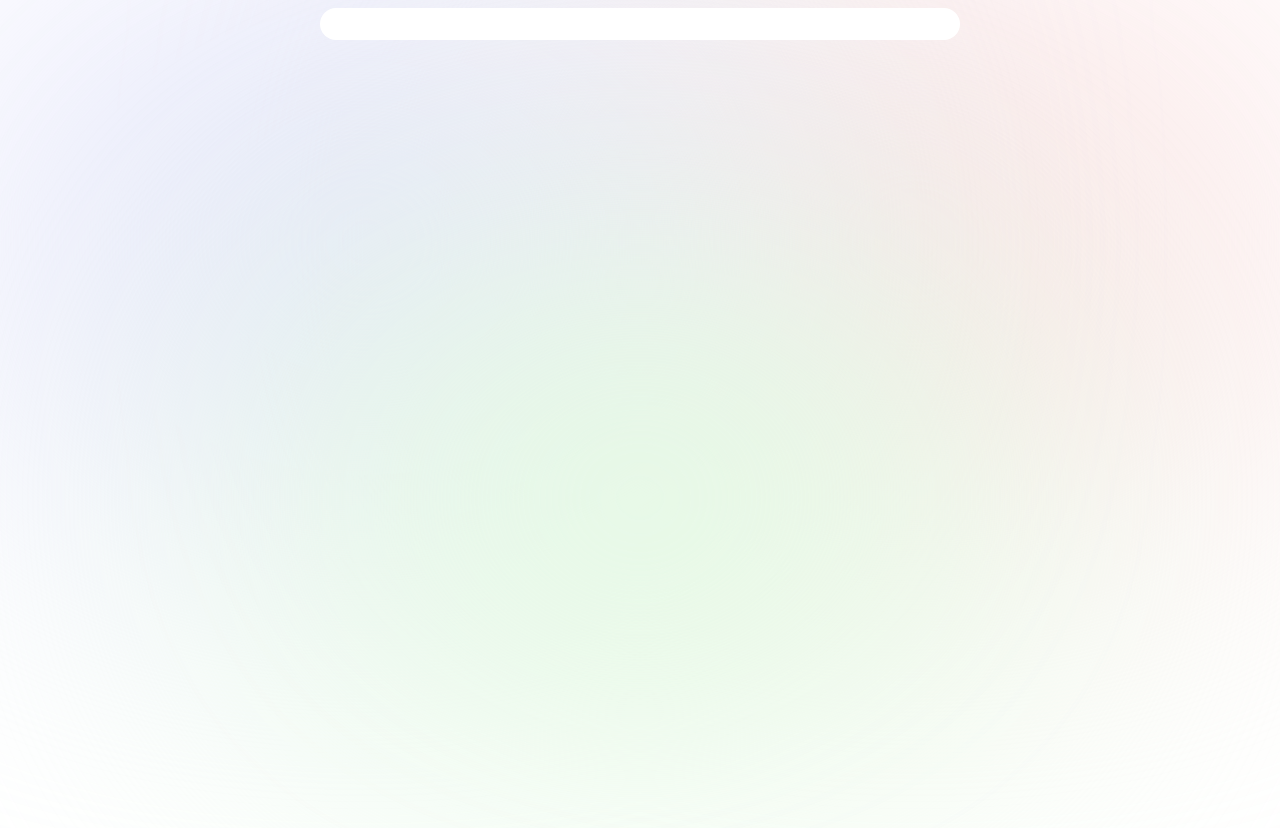
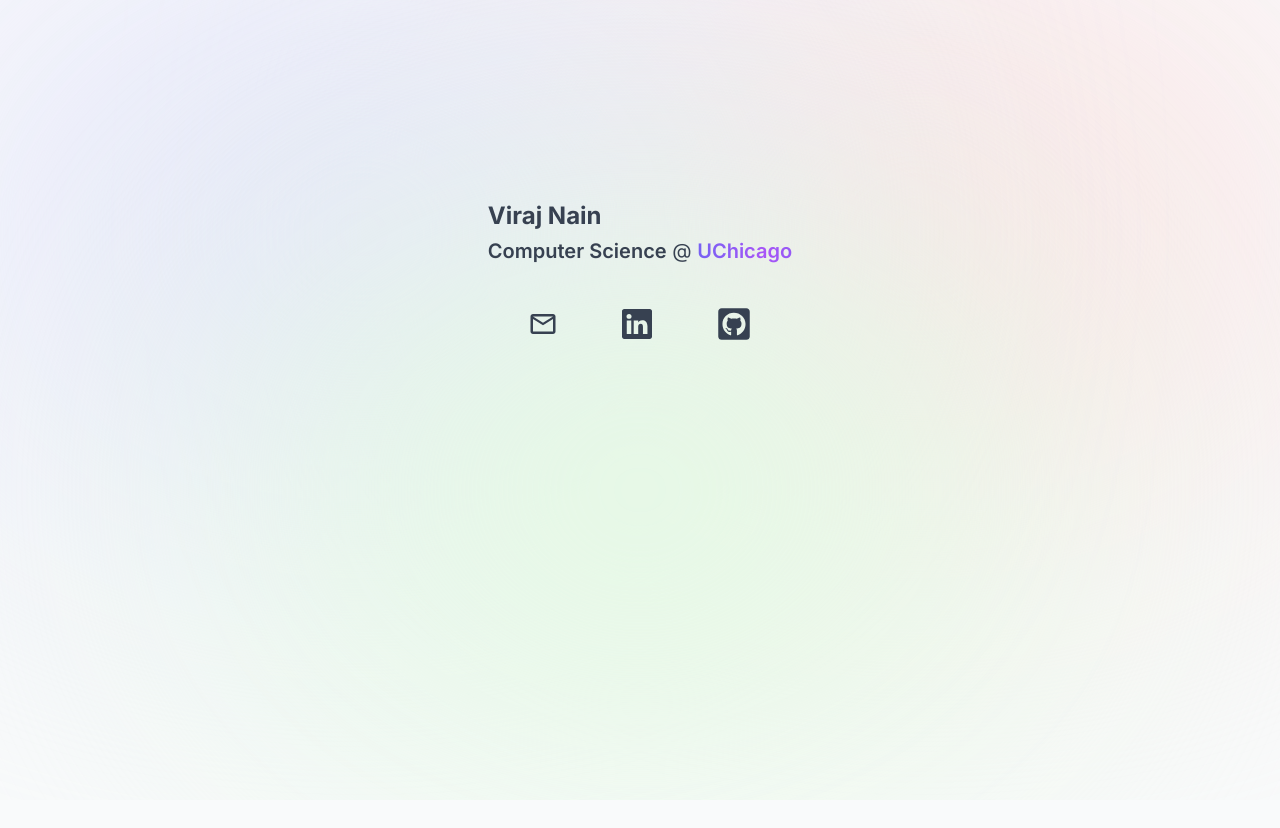
Before and after one commit to virajnain/virajnain.github.io, a Next.js app: page / in a window 1280 px wide. Shown: the top 828 px of the page. After the commit the page ends 800 px from the top, so only its background shows below. Built offline with nearby package versions, Linux system fonts and the light colour scheme.

Commit message:
changed layout

```diff
--- a/app/layout.tsx
+++ b/app/layout.tsx
@@ -1,5 +1,4 @@
-import Header from "@/components/header";
-import './globals.css'
+import '@/app/globals.css'
 import { Inter } from 'next/font/google'
 
 const inter = Inter({ subsets: ['latin'] })
@@ -16,13 +15,12 @@ export default function RootLayout({
 }) {
   return (
     <html lang="en">
-      <body className={`${inter.className} bg-gray-50 text-gray-950 relative pt-28 sm:pt-36 h-[5000px]` }>
+      <body className={`${inter.className} bg-gray-50 text-gray-950 relative pt-28 sm:pt-36 overflow-x-hidden` }>
 
-        <div className="bg-[#fbe2e3] absolute top-[-1rem] -z-10 left-[40%] h-[31.25rem] w-[50rem] rounded-full blur-[10rem] sm:w-[68.75rem]"></div>
-        <div className="bg-[#e2e3fb] absolute top-[-1rem] -z-10 right-[40%] h-[31.25rem] w-[50rem] rounded-full blur-[10rem] sm:w-[68.75rem]"></div>
-        <div className="bg-[#e3fbe2] absolute top-[15rem] -z-10 left-1/2 -translate-x-1/2 right-[0%] h-[31.25rem] w-[50rem] rounded-full blur-[10rem] sm:w-[68.75rem]"></div>
+        <div className="bg-[#fbe2e3] absolute top-[-1rem] -z-10 left-[40%] h-[31.25rem] w-[50rem] rounded-full blur-[10rem] sm:w-[50.75rem]"></div>
+        <div className="bg-[#e2e3fb] absolute top-[-1rem] -z-10 right-[40%] h-[31.25rem] w-[50rem] rounded-full blur-[10rem] sm:w-[50.75rem]"></div>
+        <div className="bg-[#e3fbe2] absolute top-[15rem] -z-10 left-1/2 -translate-x-1/2 right-[0%] h-[31.25rem] w-[30rem] rounded-full blur-[10rem] sm:w-[50.75rem]"></div>
 
-        <Header />
         {children}
       </body>
     </html>
--- a/app/page.tsx
+++ b/app/page.tsx
@@ -1,7 +1,8 @@
+import Intro from "@/components/intro"
 export default function Home() {
   return (
     <main className="">
-
+      <Intro/>
     </main>
   )
 }
--- a/components/header.tsx
+++ /dev/null
@@ -1,15 +0,0 @@
-"use client";
-
-import React from "react";
-import {motion} from "framer-motion"
-
-export default function Header() {
-    return (
-        <header className="z-[999] relative">
-            <motion.div className="fixed top-0 left-1/2 -translate-x-1/2 h-[2rem] w-[50%] rounded-full bg-[#ffffff] shadow-lg shadow-black/30"
-                initial={{ y: -100, opacity: 0}}
-                animate={{ y: 0, opacity: 1}}
-            ></motion.div>
-      </header>
-    );
-  }
--- /dev/null
+++ b/components/intro.tsx
@@ -0,0 +1,87 @@
+'use client';
+
+import React from 'react';
+import { motion } from 'framer-motion';
+import { MdOutlineMail } from "react-icons/md";
+import { BsLinkedin } from "react-icons/bs";
+import { FaGithubSquare } from "react-icons/fa";
+
+export default function Intro() {
+  return (
+    <section className="flex flex-col items-center justify-start px-4 gap-1 mt-10">
+
+      <div className="text-left max-w-xs">
+        <motion.p
+          className="mb-1 mt-4 font-medium !leading-[1.5] text-gray-700"
+          initial={{ opacity: 0, y: 100 }}
+          animate={{ opacity: 1, y: 0 }}
+        >
+          <span className="text-2xl font-bold">Viraj Nain</span>
+        </motion.p>
+
+        <motion.p
+          className="mb-5 mt-1 text-xl !leading-[1.5] text-gray-700"
+          initial={{ opacity: 0, y: 100 }}
+          animate={{ opacity: 1, y: 0 }}
+        >
+          <span className="font-semibold">Computer Science</span> @{" "}
+          <span className="font-semibold bg-gradient-to-r bg-clip-text text-transparent
+            from-indigo-500 via-purple-500 to-indigo-500 animate-text">
+            UChicago
+          </span>
+        </motion.p>
+      </div>
+
+      {/* Icons with tooltips */}
+      <motion.div
+        className="flex flex-row items-center justify-center gap-8 text-xl font-medium"
+        initial={{ opacity: 0, y: 50 }}
+        animate={{ opacity: 1, y: 0 }}
+        transition={{ delay: 0.2 }}
+      >
+        {/* Email */}
+        <div className="relative flex flex-col items-center group">
+          <a
+            className="p-4 text-gray-700 hover:text-[#50C878] flex items-center justify-center rounded-full focus:scale-[1.15] hover:scale-[1.15] active:scale-105 transition cursor-pointer"
+            href="mailto:vnain@uchicago.edu"
+            target="_blank"
+          >
+            <MdOutlineMail className="text-3xl" />
+          </a>
+          <span className="absolute top-full mt-1 text-sm text-[#0077B5] opacity-0 translate-y-2 group-hover:opacity-100 group-hover:-translate-y-1 transition-all duration-300 z-10">
+            Contact
+          </span>
+        </div>
+
+        {/* LinkedIn */}
+        <div className="relative flex flex-col items-center group">
+          <a
+            className="p-4 text-gray-700 hover:text-[#0077B5] flex items-center justify-center rounded-full focus:scale-[1.15] hover:scale-[1.15] active:scale-105 transition cursor-pointer"
+            href="https://linkedin.com/in/viraj-nain"
+            target="_blank"
+          >
+            <BsLinkedin className="text-3xl" />
+          </a>
+          <span className="absolute top-full mt-1 text-sm text-[#0077B5] opacity-0 translate-y-2 group-hover:opacity-100 group-hover:-translate-y-1 transition-all duration-300 z-10">
+            LinkedIn
+          </span>
+        </div>
+
+        {/* GitHub */}
+        <div className="relative flex flex-col items-center group">
+          <a
+            className="p-4 text-gray-700 flex items-center justify-center text-[1.35rem] rounded-full focus:scale-[1.15] hover:scale-[1.15] hover:text-gray-950 active:scale-105 transition cursor-pointer"
+            href="https://github.com/virajn"
+            target="_blank"
+          >
+            <FaGithubSquare className="text-4xl" />
+          </a>
+          <span className="absolute top-full mt-1 text-sm text-gray-950 opacity-0 translate-y-2 group-hover:opacity-100 group-hover:-translate-y-1 transition-all duration-300 z-10">
+            GitHub
+          </span>
+        </div>
+      </motion.div>
+
+    </section>
+  );
+}
--- a/tailwind.config.js
+++ b/tailwind.config.js
@@ -1,18 +1,34 @@
 /** @type {import('tailwindcss').Config} */
 module.exports = {
   content: [
-    './pages/**/*.{js,ts,jsx,tsx,mdx}',
-    './components/**/*.{js,ts,jsx,tsx,mdx}',
-    './app/**/*.{js,ts,jsx,tsx,mdx}',
+    "./pages/**/*.{js,ts,jsx,tsx,mdx}",
+    "./components/**/*.{js,ts,jsx,tsx,mdx}",
+    "./app/**/*.{js,ts,jsx,tsx,mdx}",
   ],
   theme: {
     extend: {
       backgroundImage: {
-        'gradient-radial': 'radial-gradient(var(--tw-gradient-stops))',
-        'gradient-conic':
-          'conic-gradient(from 180deg at 50% 50%, var(--tw-gradient-stops))',
+        "gradient-radial": "radial-gradient(var(--tw-gradient-stops))",
+        "gradient-conic":
+          "conic-gradient(from 180deg at 50% 50%, var(--tw-gradient-stops))",
       },
+      'animation': {
+            'text':'text 5s ease infinite',
+        },
+        'keyframes': {
+            'text': {
+                '0%, 100%': {
+                   'background-size':'200% 200%',
+                    'background-position': 'left center'
+                },
+                '50%': {
+                   'background-size':'200% 200%',
+                    'background-position': 'right center'
+                }
+            },
+        }
     },
   },
   plugins: [],
-}
+  darkMode: "class",
+};
```
Also changed, not shown: package.json (+23 -16 lines), .eslintrc.json, lib/data.ts (line endings or trailing spaces), 2 other files (tests, documents, lock files or other folders).
